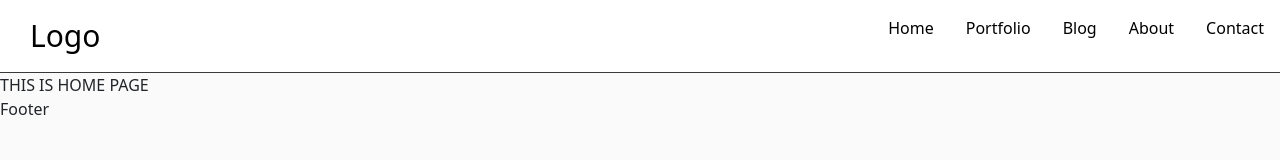
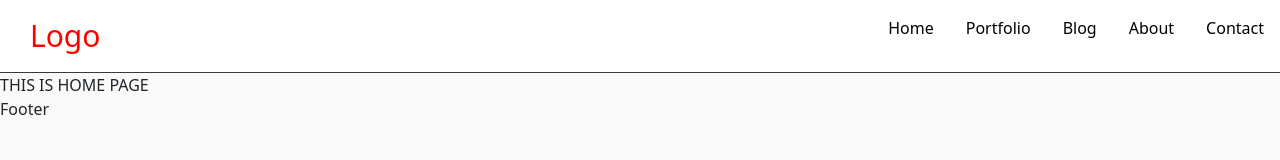
Before and after one commit to Sean-yad/photo-studio, a React (Create React App) app: page / in a window 1280 px wide. In both pictures the pointer is over the link "Logo". Shown: the top 160 px of the page. Built offline with nearby package versions, Linux system fonts and the light colour scheme.

Commit message:
New Hover/Focus for Nav

```diff
--- a/src/App.css
+++ b/src/App.css
@@ -41,8 +41,10 @@ body {
   color: rgb(0, 0, 0);
 }
 
-.navigation a:hover {
-  border-bottom: 3px solid red;
+a:hover,
+a:focus {
+    color: red;
+    transition: .4s;
 }
 
 /* *********** media queries *********** */
```
